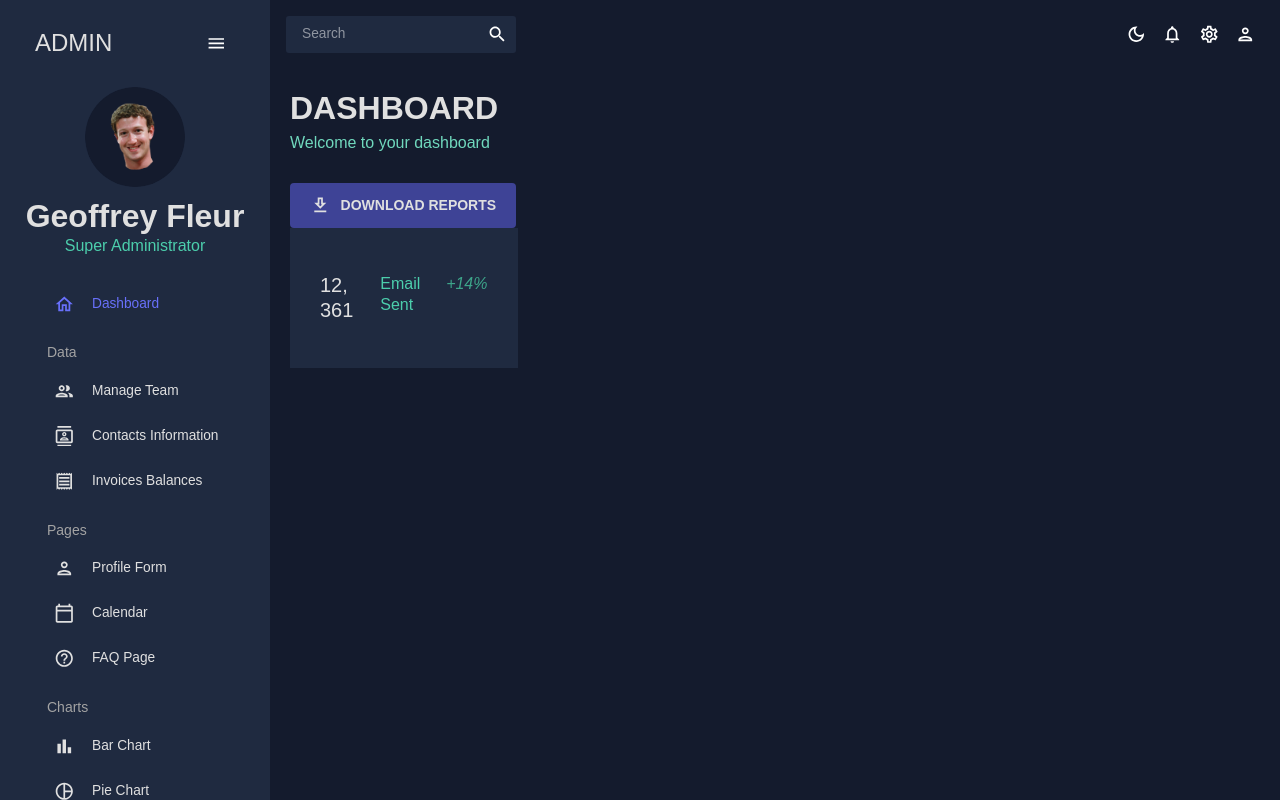
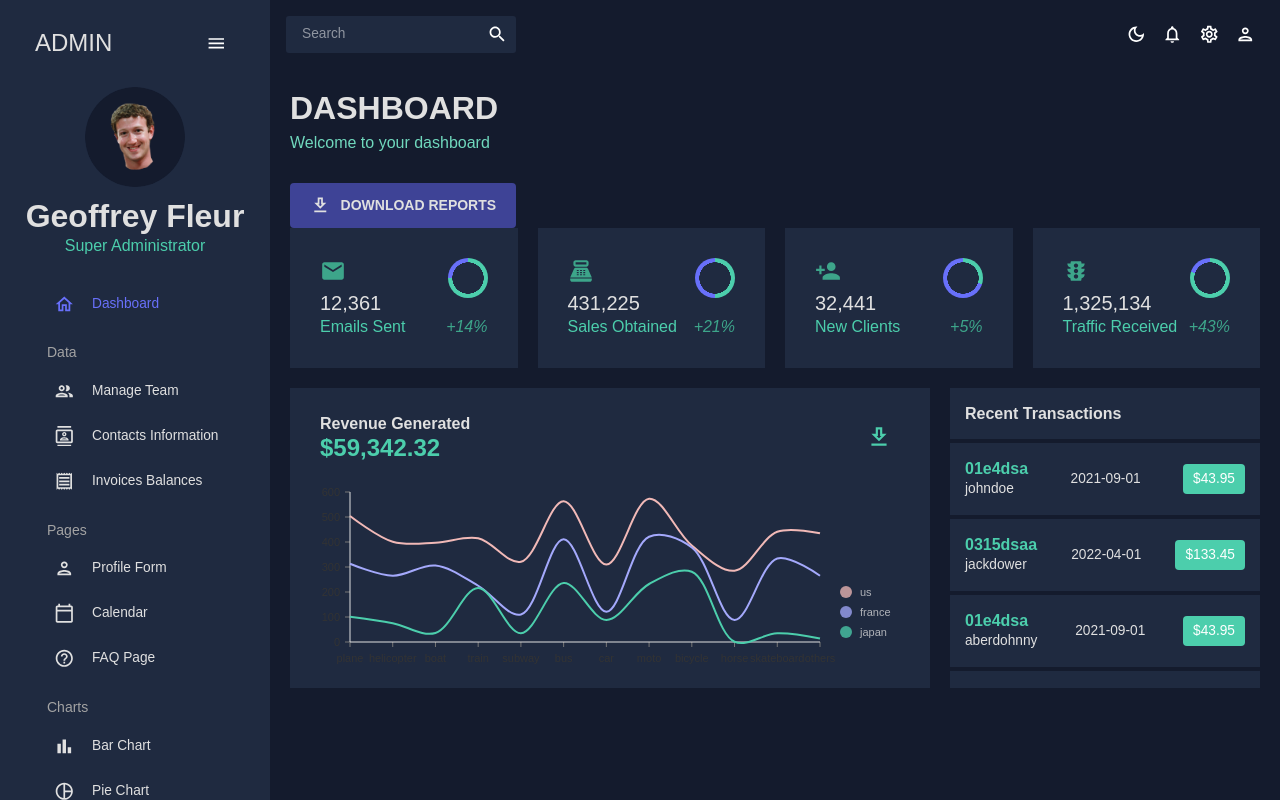
Before and after one commit to DioufFLR/electron_dashboard_app, a React (Vite) app: page / in a window 1280 px wide. Built offline with nearby package versions, Linux system fonts and the light colour scheme.

Commit message:
:ukraine: Correction de plusieurs bug

```diff
--- a/src/components/ProgressCircle.jsx
+++ b/src/components/ProgressCircle.jsx
@@ -16,8 +16,8 @@
             conic-gradient(transparent 0deg ${ angle }deg, ${ colors.blueAccent[500] } ${ angle }deg 360deg),
             ${ colors.greenAccent[500] }`,
                 borderRadius: '50%',
-                width: `${ size }`,
-                height: `${ size }`
+                width: `${ size }px`,
+                height: `${ size }px`
             } }
         />
     );
--- a/src/components/StatBox.jsx
+++ b/src/components/StatBox.jsx
@@ -23,6 +23,8 @@
                 <Box>
                     <ProgressCircle progress={ progress }/>
                 </Box>
+            </Box>
+
             <Box display='flex' justifyContent='space-between'>
                 <Typography variant='h5' sx={ {color: colors.greenAccent[500]} }>
                     { subtitle }
@@ -32,8 +34,6 @@
                 </Typography>
             </Box>
         </Box>
-
-        </Box>
     )
 }
 
--- a/src/scenes/dashboard/index.jsx
+++ b/src/scenes/dashboard/index.jsx
@@ -1,5 +1,5 @@
 import React from "react";
-import {Box, Button, IconButton, useTheme} from "@mui/material";
+import {Box, Button, IconButton, Typography, useTheme} from "@mui/material";
 import {tokens} from "@/theme";
 import Header from "@/components/Header";
 import {mockTransactions} from "@/data/mockData";
@@ -44,34 +44,183 @@
 
             {/* GRID & CHARTS */ }
             <Box
-                display='grid'
-                gridTemplateColumns='repeat(12, 1fr)'
-                gridAutoRows='140px'
-                gap='20px'
+                display="grid"
+                gridTemplateColumns="repeat(12, 1fr)"
+                gridAutoRows="140px"
+                gap="20px"
             >
                 {/* ROW 1 */ }
-                <Box gridColumn='span 3'
-                     backgroundColor={ colors.primary[400] }
-                     display='flex'
-                     alignItems='center'
-                     justifyContent='center'
+                <Box
+                    gridColumn="span 3"
+                    backgroundColor={ colors.primary[400] }
+                    display="flex"
+                    alignItems="center"
+                    justifyContent="center"
                 >
                     <StatBox
-                        title='12, 361'
-                        subtitle='Email Sent'
-                        progress='0.75'
-                        increase='+14%'
-                        incon={
-                        <EmailIcon
-                            sx={{color: colors.greenAccent[600], fontSize: '26px'}}
-                        />
+                        title="12,361"
+                        subtitle="Emails Sent"
+                        progress="0.75"
+                        increase="+14%"
+                        icon={
+                            <EmailIcon
+                                sx={ {color: colors.greenAccent[600], fontSize: "26px"} }
+                            />
                         }
                     />
                 </Box>
+                <Box
+                    gridColumn="span 3"
+                    backgroundColor={ colors.primary[400] }
+                    display="flex"
+                    alignItems="center"
+                    justifyContent="center"
+                >
+                    <StatBox
+                        title="431,225"
+                        subtitle="Sales Obtained"
+                        progress="0.50"
+                        increase="+21%"
+                        icon={
+                            <PointOfSaleIcon
+                                sx={ {color: colors.greenAccent[600], fontSize: "26px"} }
+                            />
+                        }
+                    />
+                </Box>
+                <Box
+                    gridColumn="span 3"
+                    backgroundColor={ colors.primary[400] }
+                    display="flex"
+                    alignItems="center"
+                    justifyContent="center"
+                >
+                    <StatBox
+                        title="32,441"
+                        subtitle="New Clients"
+                        progress="0.30"
+                        increase="+5%"
+                        icon={
+                            <PersonAddIcon
+                                sx={ {color: colors.greenAccent[600], fontSize: "26px"} }
+                            />
+                        }
+                    />
+                </Box>
+                <Box
+                    gridColumn="span 3"
+                    backgroundColor={ colors.primary[400] }
+                    display="flex"
+                    alignItems="center"
+                    justifyContent="center"
+                >
+                    <StatBox
+                        title="1,325,134"
+                        subtitle="Traffic Received"
+                        progress="0.80"
+                        increase="+43%"
+                        icon={
+                            <TrafficIcon
+                                sx={ {color: colors.greenAccent[600], fontSize: "26px"} }
+                            />
+                        }
+                    />
+                </Box>
+
+                {/* ROW 2 */ }
+                <Box
+                    gridColumn="span 8"
+                    gridRow="span 2"
+                    backgroundColor={ colors.primary[400] }
+                >
+                    <Box
+                        mt="25px"
+                        p="0 30px"
+                        display="flex "
+                        justifyContent="space-between"
+                        alignItems="center"
+                    >
+                        <Box>
+                            <Typography
+                                variant="h5"
+                                fontWeight="600"
+                                color={ colors.grey[100] }
+                            >
+                                Revenue Generated
+                            </Typography>
+                            <Typography
+                                variant="h3"
+                                fontWeight="bold"
+                                color={ colors.greenAccent[500] }
+                            >
+                                $59,342.32
+                            </Typography>
+                        </Box>
+                        <Box>
+                            <IconButton>
+                                <DownloadOutlinedIcon
+                                    sx={ {fontSize: "26px", color: colors.greenAccent[500]} }
+                                />
+                            </IconButton>
+                        </Box>
+                    </Box>
+                    <Box height="250px" m="-20px 0 0 0">
+                        <LineChart isDashboard={ true }/>
+                    </Box>
+                </Box>
+                <Box
+                    gridColumn="span 4"
+                    gridRow="span 2"
+                    backgroundColor={ colors.primary[400] }
+                    overflow="auto"
+                >
+                    <Box
+                        display="flex"
+                        justifyContent="space-between"
+                        alignItems="center"
+                        borderBottom={ `4px solid ${ colors.primary[500] }` }
+                        colors={ colors.grey[100] }
+                        p="15px"
+                    >
+                        <Typography color={ colors.grey[100] } variant="h5" fontWeight="600">
+                            Recent Transactions
+                        </Typography>
+                    </Box>
+                    { mockTransactions.map(( transaction, i ) => (
+                        <Box
+                            key={ `${ transaction.txId }-${ i }` }
+                            display="flex"
+                            justifyContent="space-between"
+                            alignItems="center"
+                            borderBottom={ `4px solid ${ colors.primary[500] }` }
+                            p="15px"
+                        >
+                            <Box>
+                                <Typography
+                                    color={ colors.greenAccent[500] }
+                                    variant="h5"
+                                    fontWeight="600"
+                                >
+                                    { transaction.txId }
+                                </Typography>
+                                <Typography color={ colors.grey[100] }>
+                                    { transaction.user }
+                                </Typography>
+                            </Box>
+                            <Box color={ colors.grey[100] }>{ transaction.date }</Box>
+                            <Box
+                                backgroundColor={ colors.greenAccent[500] }
+                                p="5px 10px"
+                                borderRadius="4px"
+                            >
+                                ${ transaction.cost }
+                            </Box>
+                        </Box>
+                    )) }
+                </Box>
             </Box>
+        </Box>
 
-
-        </Box>
     );
 };
 
```
Lines whose indentation alone changed are shown as unchanged.
